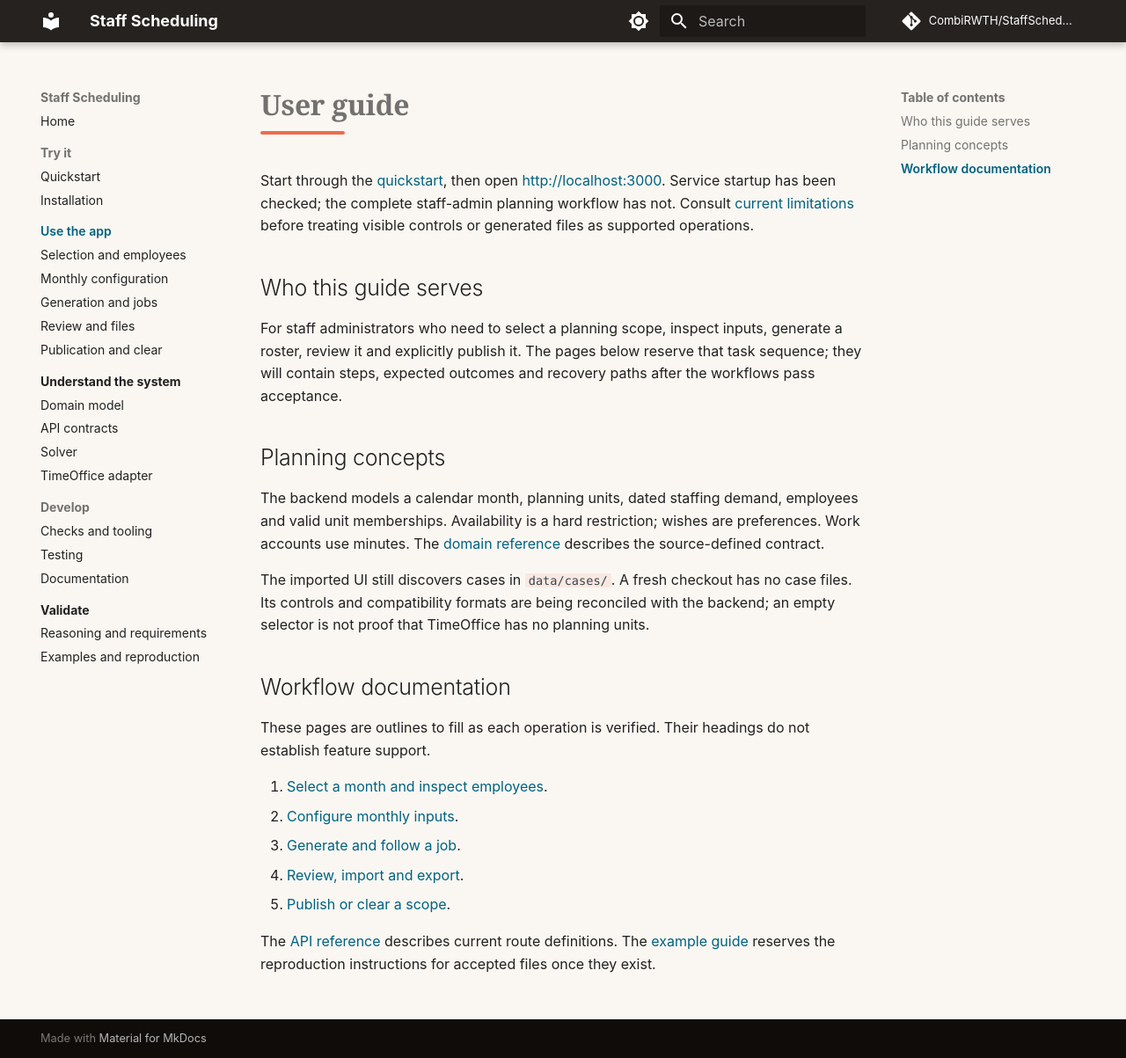
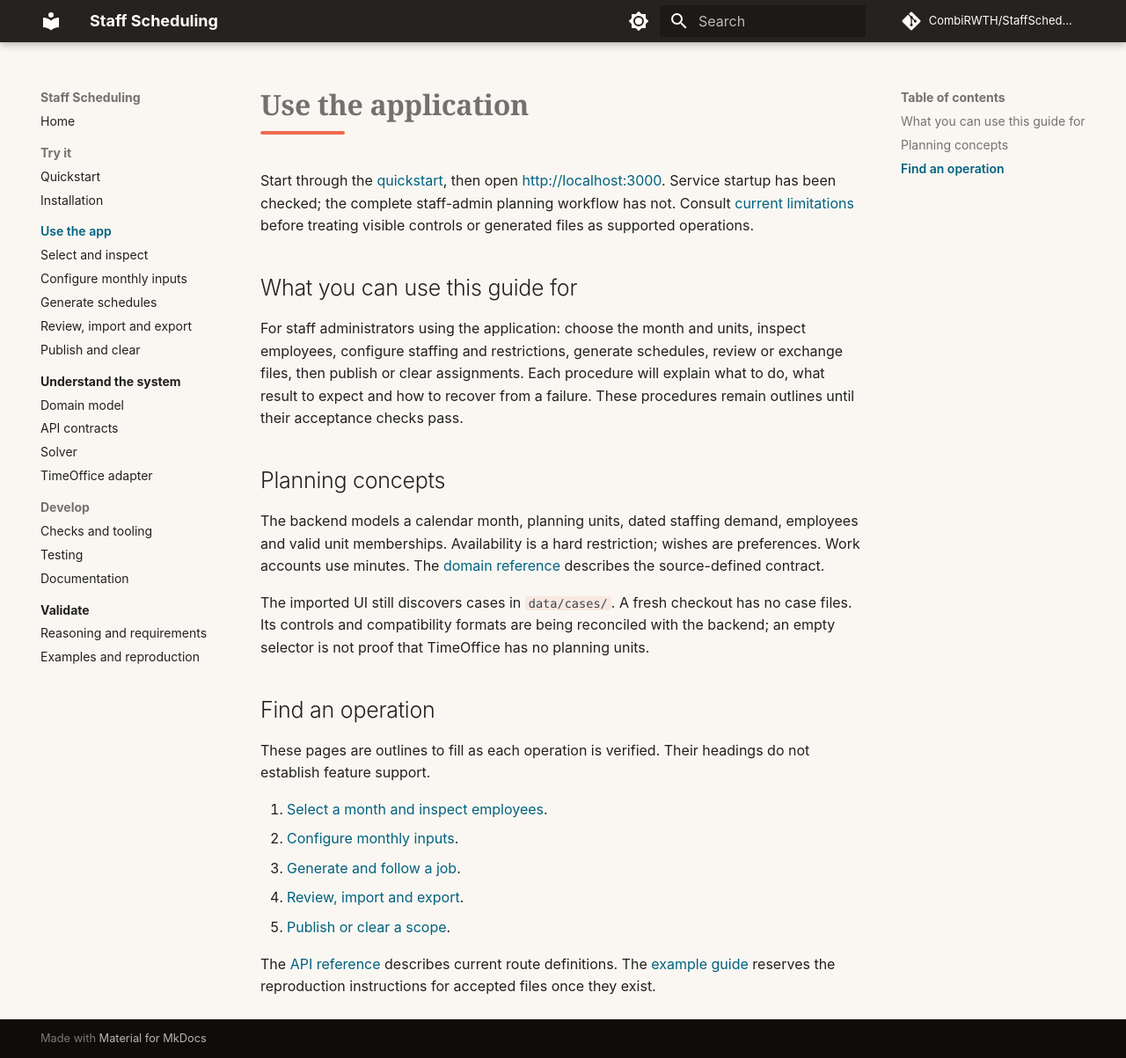
Before and after one commit to CombiRWTH/StaffScheduling, an MkDocs documentation site: the page built from docs/source/user-guide/index.md, in a window 1280 px wide and 1203 px high. Shown: the whole window at 88% size. Built offline with MkDocs 1.6.1 and Material for MkDocs 9.7.7, drawn with Linux system fonts in a browser that asks for light colours; comment, search, counter and statistics services are not loaded.

Commit message:
docs: clarify application use and action navigation

```diff
--- a/docs/mkdocs.yml
+++ b/docs/mkdocs.yml
@@ -12,11 +12,11 @@ nav:
       - Installation: getting-started/installation.md
   - Use the app:
       - user-guide/index.md
-      - Selection and employees: user-guide/selection.md
-      - Monthly configuration: user-guide/configuration.md
-      - Generation and jobs: user-guide/generation.md
-      - Review and files: user-guide/review.md
-      - Publication and clear: user-guide/publication.md
+      - Select and inspect: user-guide/selection.md
+      - Configure monthly inputs: user-guide/configuration.md
+      - Generate schedules: user-guide/generation.md
+      - Review, import and export: user-guide/review.md
+      - Publish and clear: user-guide/publication.md
   - Understand the system:
       - architecture/index.md
       - Domain model: architecture/domain.md
--- a/docs/source/user-guide/index.md
+++ b/docs/source/user-guide/index.md
@@ -1,10 +1,10 @@
-# User guide
+# Use the application
 
 Start through the [quickstart](../getting-started/quickstart.md), then open <http://localhost:3000>. Service startup has been checked; the complete staff-admin planning workflow has not. Consult [current limitations](../validation/index.md) before treating visible controls or generated files as supported operations.
 
-## Who this guide serves
+## What you can use this guide for
 
-For staff administrators who need to select a planning scope, inspect inputs, generate a roster, review it and explicitly publish it. The pages below reserve that task sequence; they will contain steps, expected outcomes and recovery paths after the workflows pass acceptance.
+For staff administrators using the application: choose the month and units, inspect employees, configure staffing and restrictions, generate schedules, review or exchange files, then publish or clear assignments. Each procedure will explain what to do, what result to expect and how to recover from a failure. These procedures remain outlines until their acceptance checks pass.
 
 ## Planning concepts
 
@@ -12,7 +12,7 @@ The backend models a calendar month, planning units, dated staffing demand, empl
 
 The imported UI still discovers cases in `data/cases/`. A fresh checkout has no case files. Its controls and compatibility formats are being reconciled with the backend; an empty selector is not proof that TimeOffice has no planning units.
 
-## Workflow documentation
+## Find an operation
 
 These pages are outlines to fill as each operation is verified. Their headings do not establish feature support.
 
```
Also changed, not shown: docs/source/index.md (+10 -10 lines), README.md.
